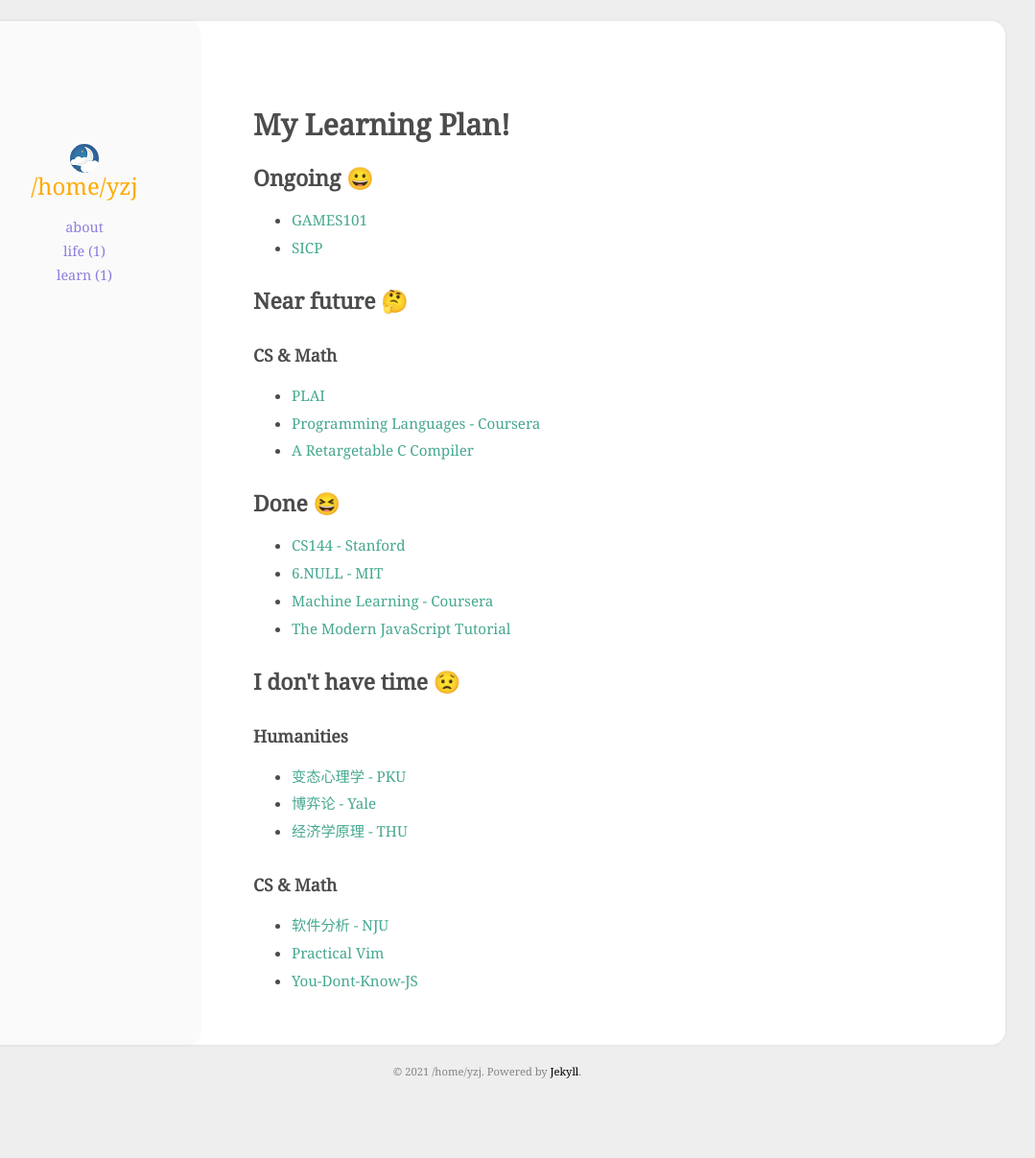
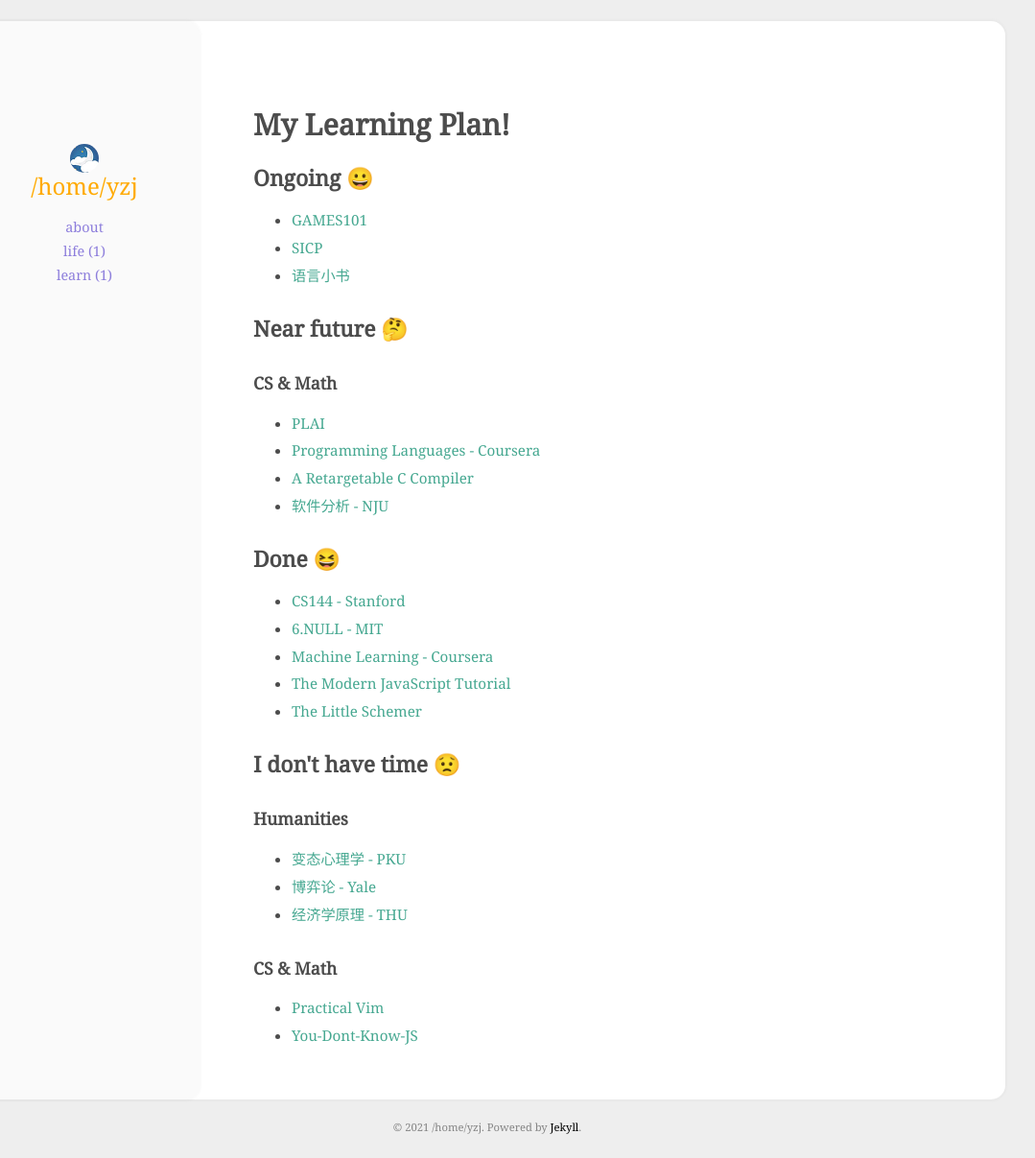
Before and after one commit to wine99/wine99.github.io, a Jekyll site: the page built from aboutme.html, in a window 1280 px wide. Shown: the whole page at 96% size, without its empty margins (132-1211 px from the left). Built offline with Jekyll 4.4.1, drawn with Linux system fonts in a browser that asks for light colours; before the commit the page ends 1150 px from its top, so only the background shows below that.

Commit message:
update readme 2021-04-10

```diff
--- a/aboutme.html
+++ b/aboutme.html
@@ -10,6 +10,7 @@ layout: page
 <ul>
 <li><a href='https://www.bilibili.com/video/BV1X7411F744'>GAMES101</a></li>
 <li><a href='https://www.bilibili.com/video/BV1Xx41117tr'>SICP</a></li>
+<li><a href='https://book.douban.com/subject/30325341/'>语言小书</a></li>
 
 </ul>
 <h2>Near future 🤔</h2>
@@ -26,6 +28,7 @@ layout: page
 <li><a href='https://missing.csail.mit.edu/'>6.NULL - MIT</a></li>
 <li><a href='https://www.coursera.org/learn/machine-learning'>Machine Learning - Coursera</a></li>
 <li><a href='https://javascript.info/'>The Modern JavaScript Tutorial</a></li>
+<li><a href='https://book.douban.com/subject/1632977/'>The Little Schemer</a></li>
 
 </ul>
 <h2>I don&#39;t have time 😟</h2>
```
Also changed, not shown: other parts of aboutme.html (+1 -1 lines).
